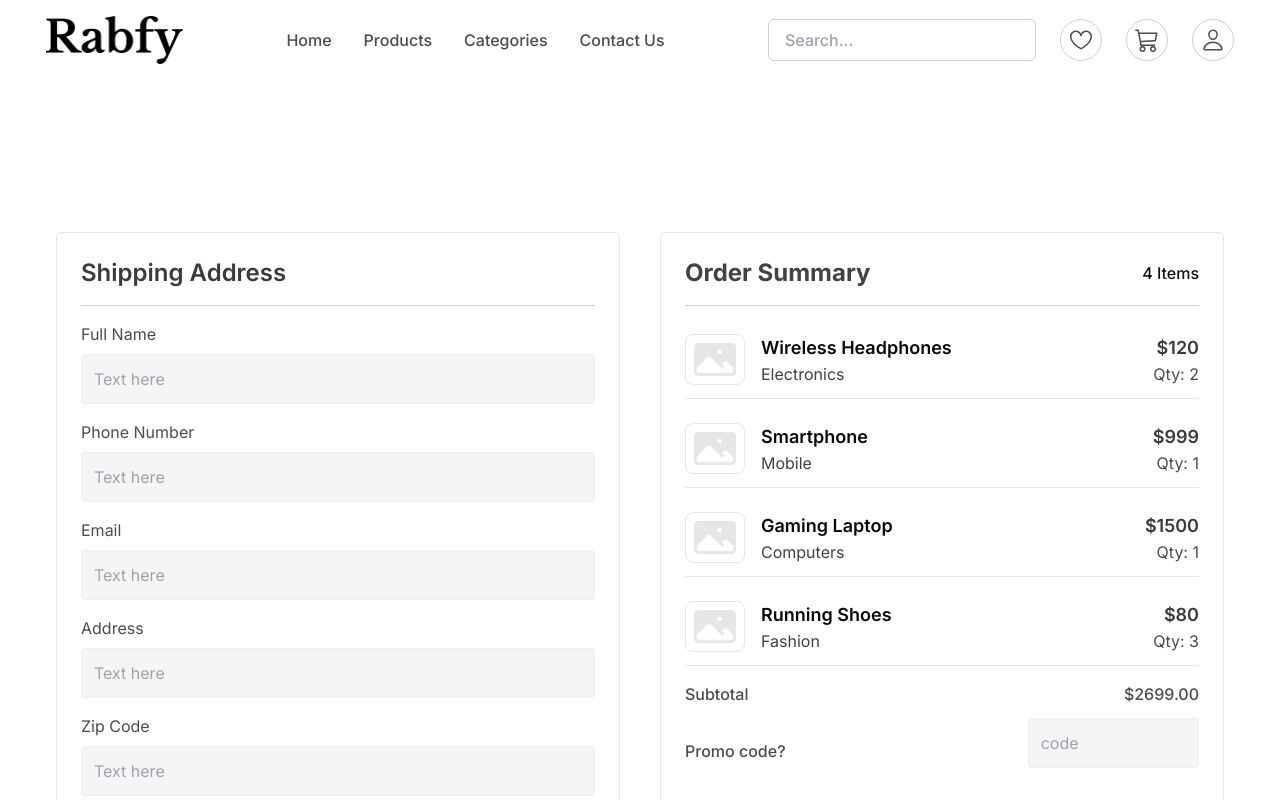
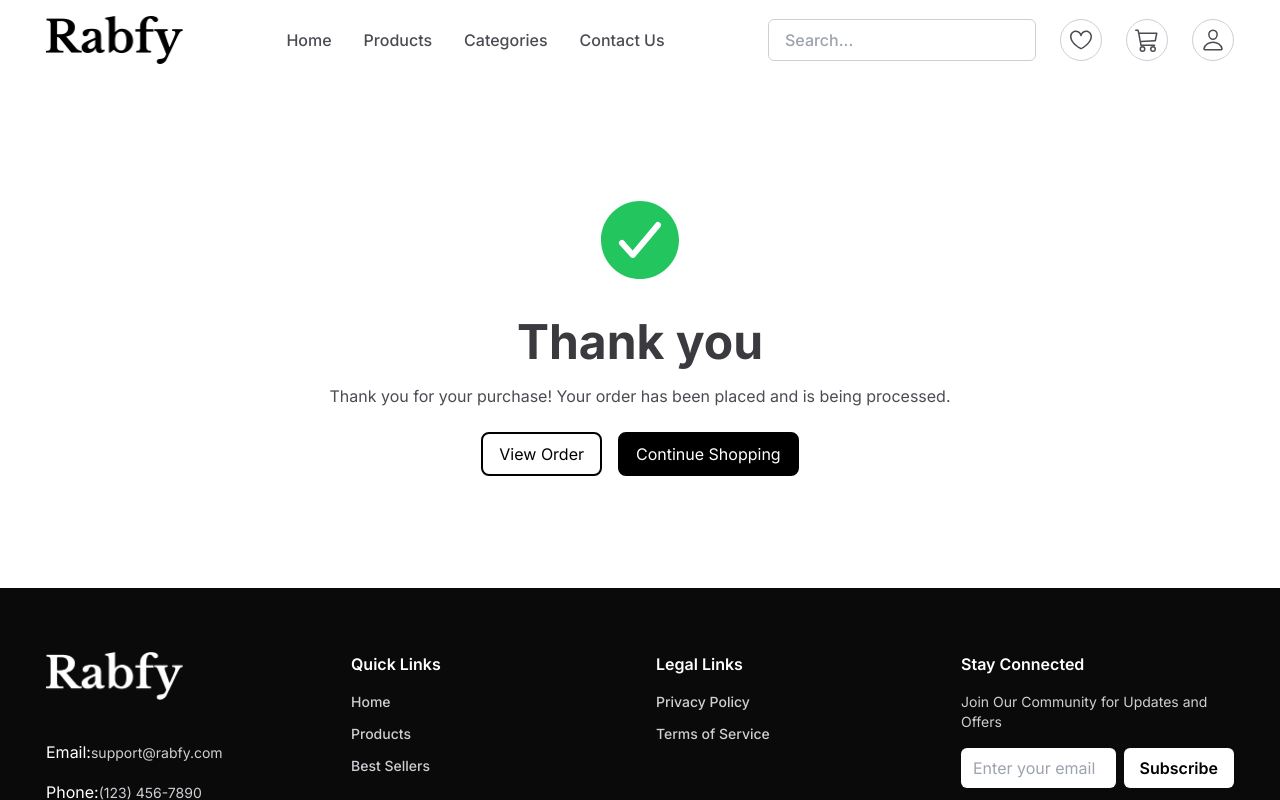
Before and after one commit to rahadsr30/rabfy, a Next.js app: page /cart/thankyou in a window 1280 px wide. Shown: the top 800 px of the page. Built offline with nearby package versions, Linux system fonts and the light colour scheme.

Commit message:
added thankyouPage

```diff
--- a/src/app/cart/[cartId]/page.tsx
+++ b/src/app/cart/[cartId]/page.tsx
@@ -245,7 +245,9 @@ export default function Page() {
 
             <div className="border-2 w-full bg-black text-center border-black py-4 rounded-lg ">
               <button className=" text-white text-lg lg:text-xl font-semibold">
-                Place Your Order
+                <a href="http://localhost:3000/cart/thankyou">
+                  Place Your Order
+                </a>
               </button>
               <p className="text-white text-body">Total: $2000.00</p>
             </div>
--- /dev/null
+++ b/src/app/cart/thankyou/page.tsx
@@ -0,0 +1,27 @@
+import React from "react";
+import { IoCheckmarkCircle } from "react-icons/io5";
+
+export default function page() {
+  return (
+    <div className="wrapper py-section">
+      <div>
+        <IoCheckmarkCircle className="size-24 mx-auto text-green-500 mb-6" />
+      </div>
+      <div className="text-center">
+        <h2 className="text-title text-[#3A3A3F] mb-3">Thank you</h2>
+        <p className="text-body text-[#4B4B53] mb-6">
+          Thank you for your purchase! Your order has been placed and is being
+          processed.
+        </p>
+      </div>
+      <div className="flex gap-4 mt-6 justify-center">
+        <button className="border-2  border-black px-4 py-2 rounded-lg flex items-center justify-center gap-2 text-black">
+          <a href="http://localhost:3000/order">View Order</a>
+        </button>
+        <button className="border-2 bg-black border-black px-4 py-2 rounded-lg flex items-center justify-center gap-2 text-white transition">
+          Continue Shopping
+        </button>
+      </div>
+    </div>
+  );
+}
```
